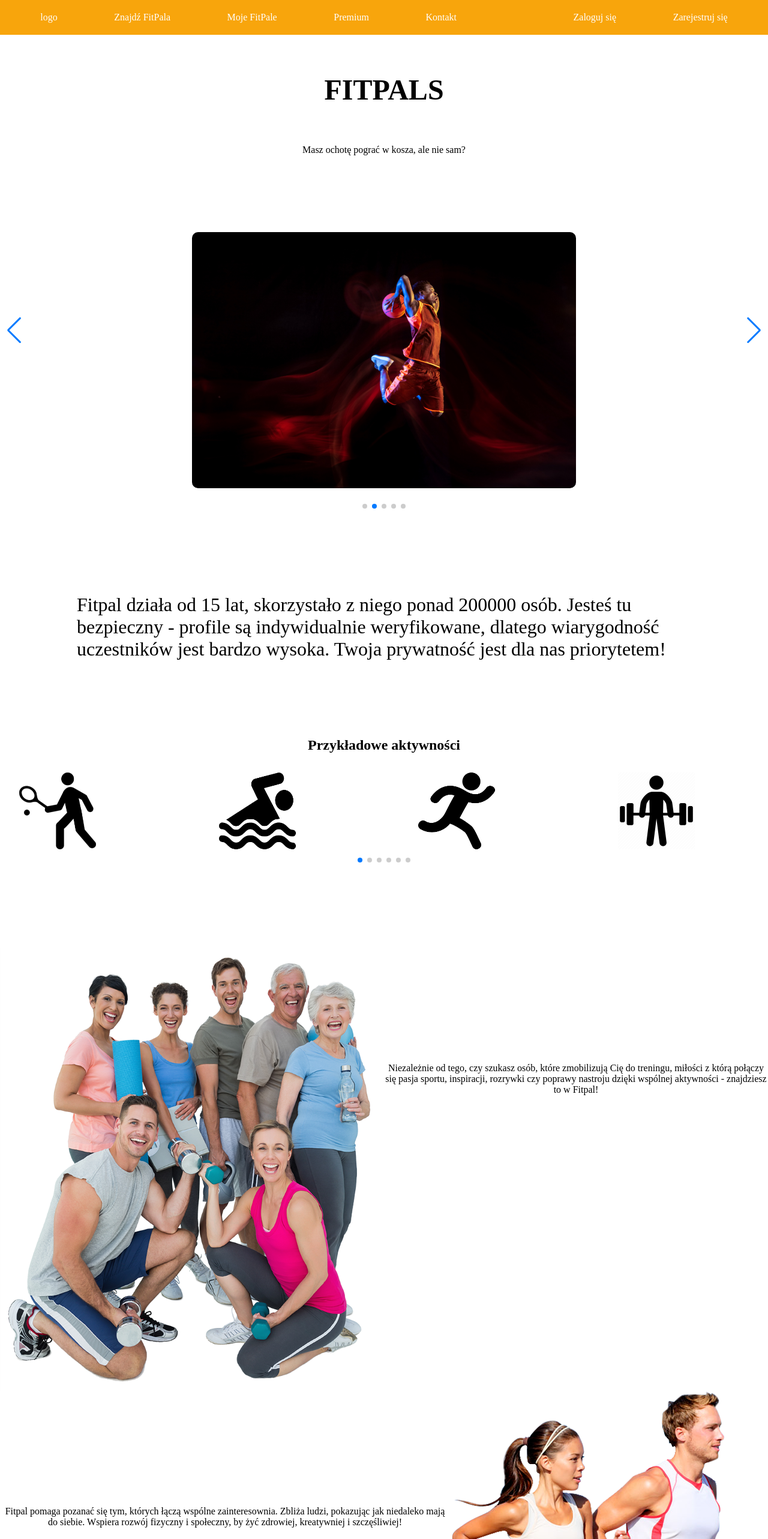
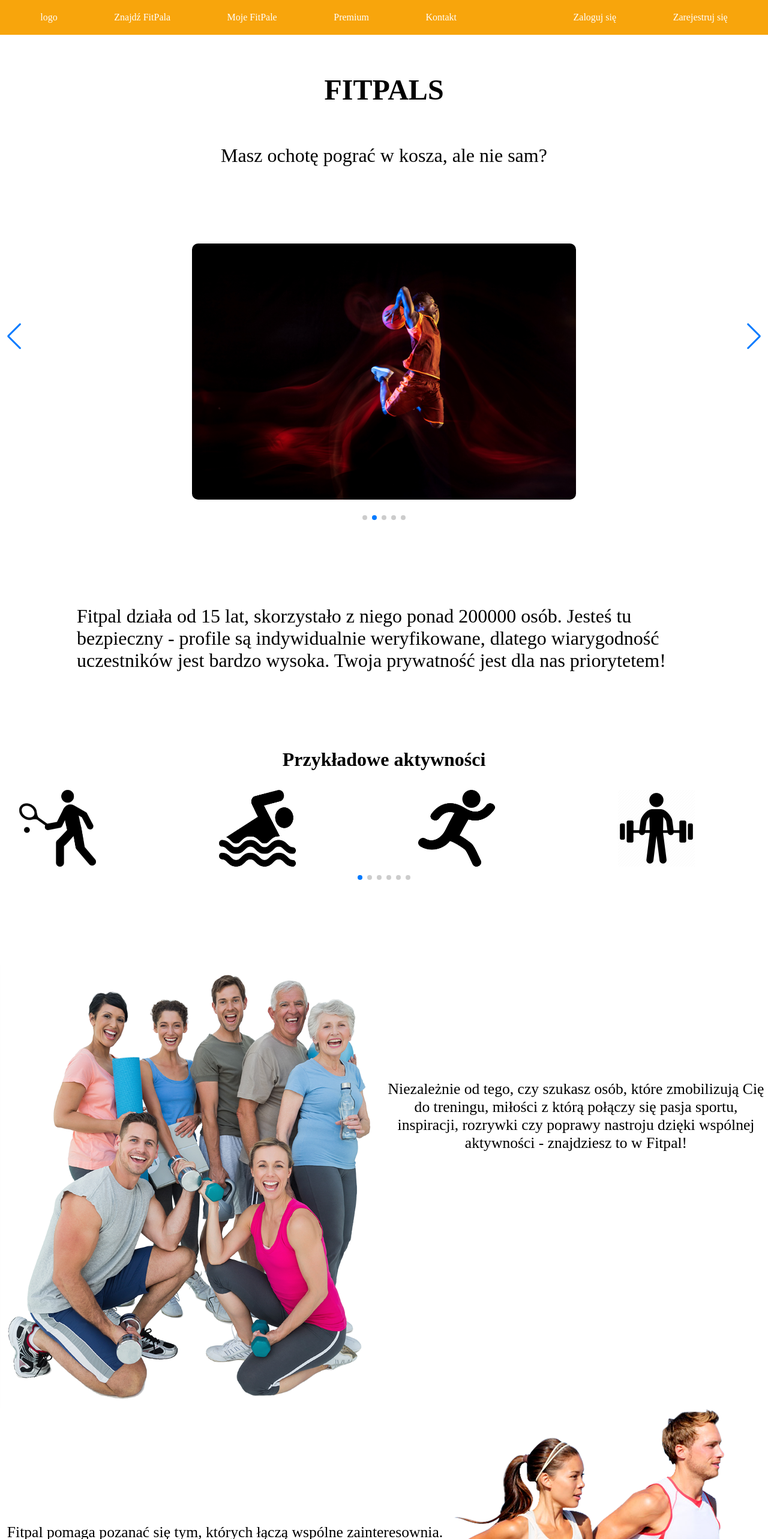
Before and after one commit to infoshareacademy/jfdzr8-team-szalone-wiewiory, a React (Create React App) app in the folder fitpals/: page / in a window 1280 px wide. Shown: the top 2566 px of the page at 60% size. Built offline with nearby package versions, Linux system fonts and the light colour scheme.

Commit message:
add font size

```diff
--- a/fitpals/src/components/HomePage/HomePage.module.css
+++ b/fitpals/src/components/HomePage/HomePage.module.css
@@ -38,7 +38,7 @@
 }
 
 .homePageTitle {
-  font-size: 48px;
+  font-size: 3rem;
   text-align: center;
   margin: 4rem;
 }
@@ -72,11 +72,13 @@
 .sliderText {
   margin-top: 10%;
   text-align: center;
+  font-size: 2rem;
 }
 
 .blockText {
   text-align: center;
   margin-top: 15%;
+  font-size: 1.6rem;
 }
 
 .block {
@@ -90,4 +92,5 @@
 
 .description {
   text-align: center;
+  font-size: 2rem;
 }
```
